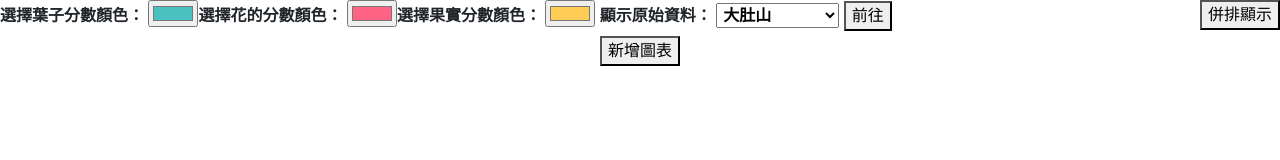
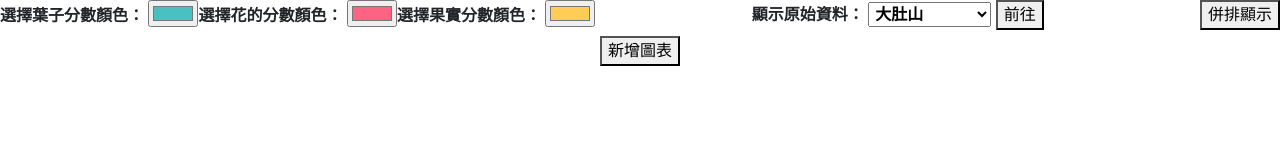
Before and after one commit to octobe/plant_survey, a plain HTML site: page index.html in a window 1280 px wide. Drawn offline with nearby package versions, Linux system fonts and the light colour scheme; no server answers.

Commit message:
add class="source display"

```diff
--- a/index.html
+++ b/index.html
@@ -23,7 +23,8 @@
       <div class="config line">
         <label for="fruitColor">選擇果實分數顏色：</label>
         <input type="color" id="fruitColor" onchange="changeLineColor('果實分數', this.value)" value="#FFCD56">
-
+      </div>
+      <div class="source display">
         <label for="locationSelect">顯示原始資料：</label>
         <select id="locationSelect">
           <option value="https://docs.google.com/spreadsheets/d/1W8LIjC_hC0ftYnQd68ruLf9foKQP0JYLSKtXK-YESfA/edit?usp=sharing">大肚山</option>
```
